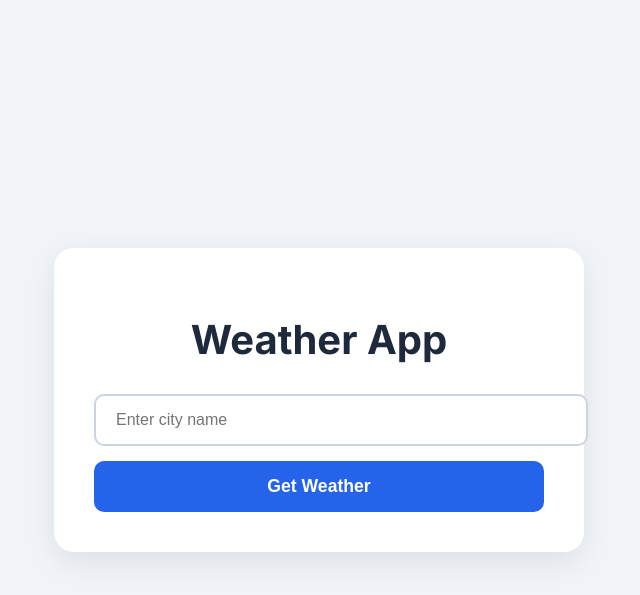
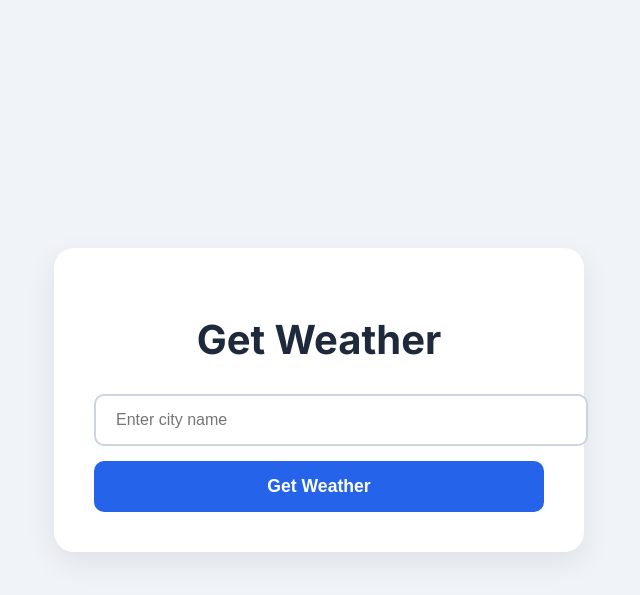
Before and after one commit to tanish0510/argo-cd-demo, a Flask app: page / in a window 1280 px wide. Shown: the top 595 px of the page, without its empty margins (321-961 px from the left). Run offline with Flask 3, Linux system fonts and the light colour scheme.

Commit message:
testing...

```diff
--- a/templates/index.html
+++ b/templates/index.html
@@ -135,7 +135,7 @@
 </head>
 <body>
     <div class="container">
-        <h1>Weather App</h1>
+        <h1>Get Weather</h1>
         <form method="POST">
             <input type="text" name="city" placeholder="Enter city name" required>
             <button type="submit">Get Weather</button>
```
